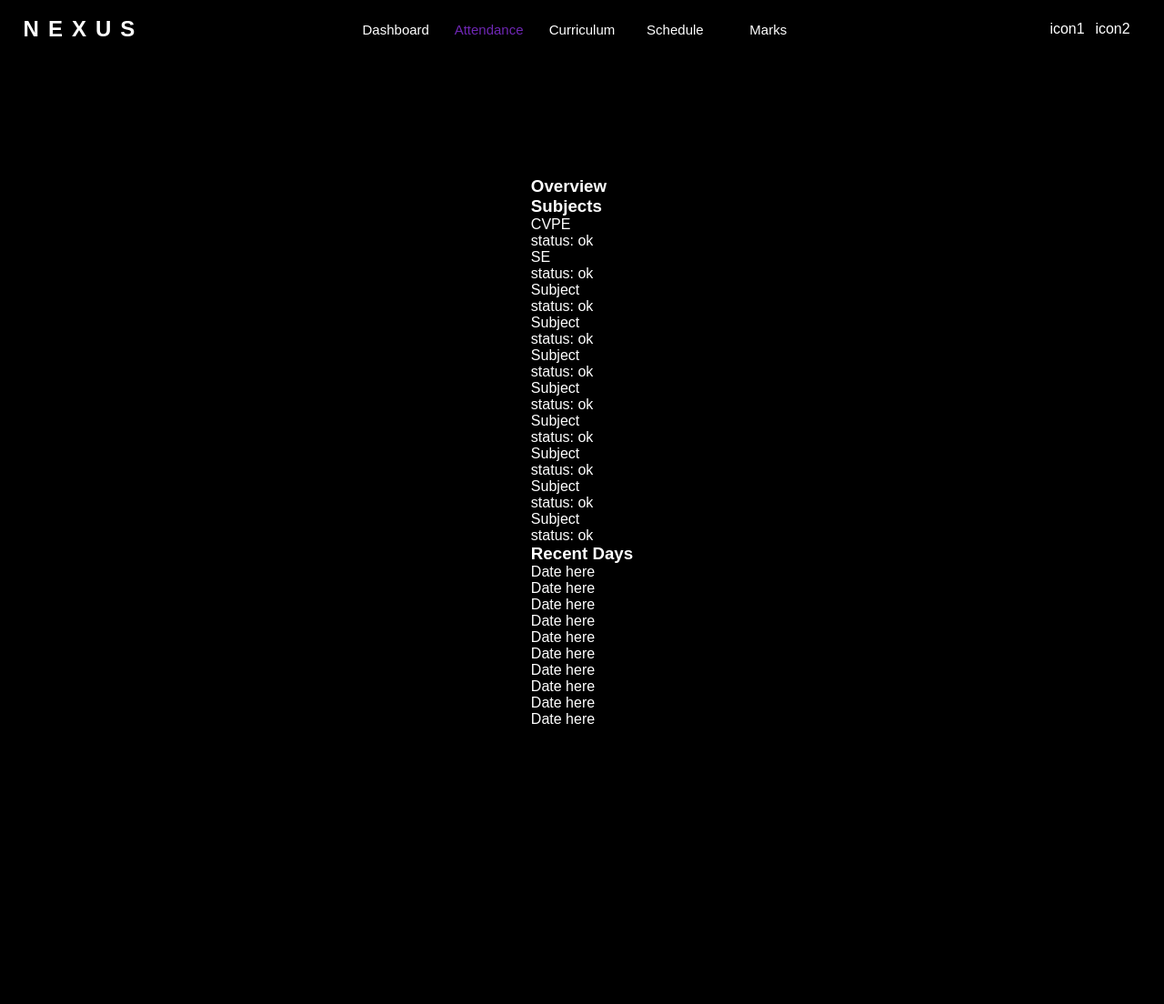
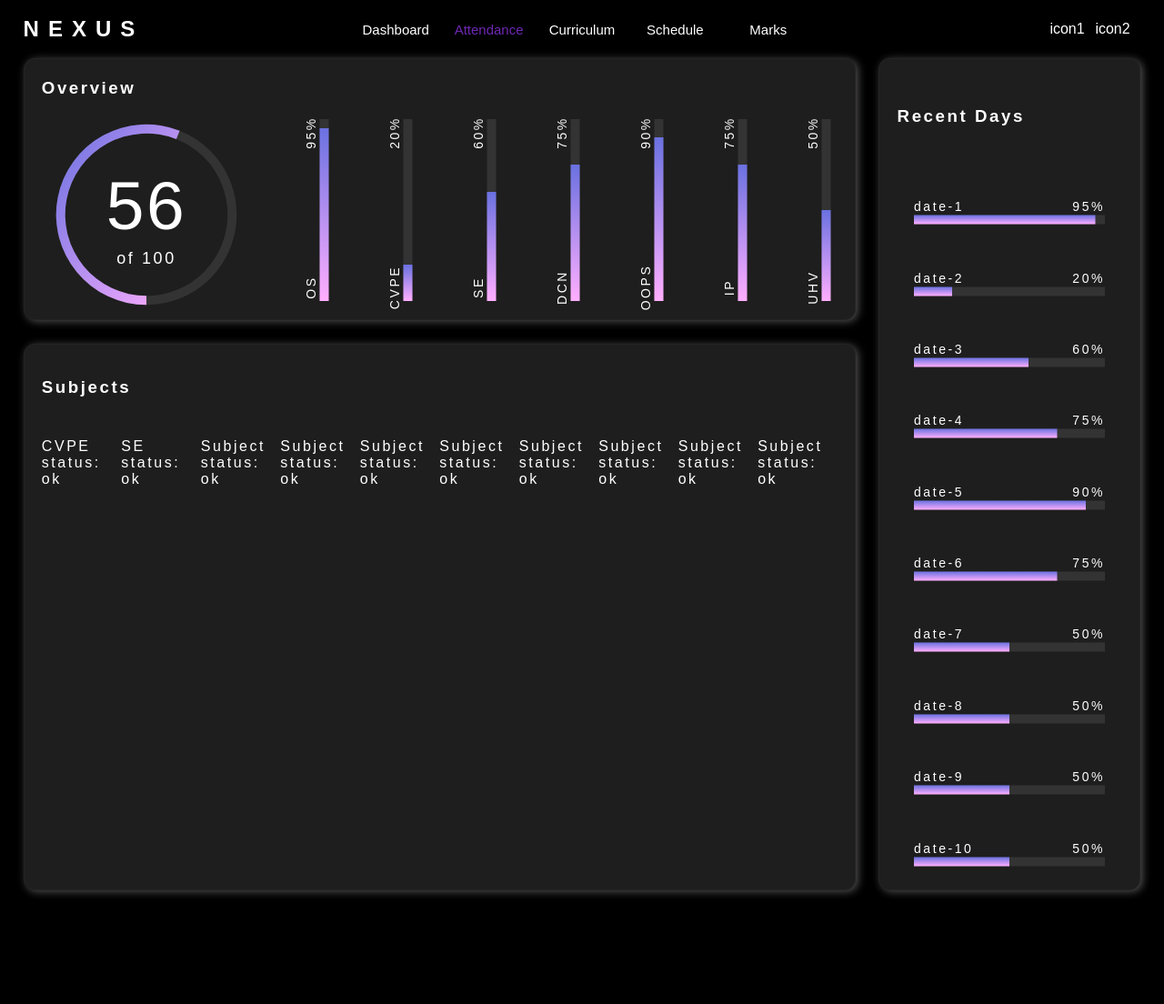
Before and after one commit to AdithyanSV/Project_Nexus, a PHP site: page /attendance.html in a window 1280 px wide. Shown: the whole page at 91% size. Before the commit the page ends 796 px from the top, so only its background shows below. Run offline with PHP 8.4, Linux system fonts and the light colour scheme.

Commit message:
Added code for sall radial chart and added targeted sections for pages in js

```diff
--- a/Frontend/Student/attendance.html
+++ b/Frontend/Student/attendance.html
@@ -24,12 +24,44 @@
             <div class="icon2">icon2</div>
         </div>
     </div>
-    <div class="attend">
-        <div class="graph cspan2">
-            <h3> Overview</h3>
+    <div class="attendance">
+        <div class="tile cspan3">
+            <div class="title">
+                <h3>Overview</h3>
             </div>
-        <div class="graph cspan2">
+            <div class="content">
+                <div class="radialChart" id="radialChart1"></div>
+                <div id="verticalChart1" class="vBarChart"></div>
+                <div id="verticalChart2" class="vBarChart"></div>
+                <div id="verticalChart3" class="vBarChart"></div>
+                <div id="verticalChart4" class="vBarChart"></div>
+                <div id="verticalChart5" class="vBarChart"></div>
+                <div id="verticalChart6" class="vBarChart"></div>
+                <div id="verticalChart7" class="vBarChart"></div>
+            </div>
+        </div>
+        <div class="tile rspan3">
+            <div class="title">
+                <h3>Recent Days</h3>
+            </div>
+            <div class="content2">
+                <div class="hBarChart" id="horizontalChart1"></div>
+                <div class="hBarChart" id="horizontalChart2"></div>
+                <div class="hBarChart" id="horizontalChart3"></div>
+                <div class="hBarChart" id="horizontalChart4"></div>
+                <div class="hBarChart" id="horizontalChart5"></div>
+                <div class="hBarChart" id="horizontalChart6"></div>
+                <div class="hBarChart" id="horizontalChart7"></div>
+                <div class="hBarChart" id="horizontalChart8"></div>
+                <div class="hBarChart" id="horizontalChart9"></div>
+                <div class="hBarChart" id="horizontalChart10"></div>
+            </div>
+        </div>
+        <div class="tile cspan3 rspan2">
+            <div class="title">
                 <h3>Subjects</h3>
+            </div>
+            <div class="content">
                 <div>
                     CVPE <br>
                     status: ok
@@ -70,39 +102,9 @@
                     Subject<br>
                     status: ok
                 </div>
-            <div class="graph rspan2">
-                <h3>Recent Days</h3>
-                <div>
-                    Date here
-                </div>
-                <div>
-                    Date here
-                </div>
-                <div>
-                    Date here
-                </div>
-                <div>
-                    Date here
-                </div>
-                <div>
-                    Date here
-                </div>
-                <div>
-                    Date here
-                </div>
-                <div>
-                    Date here
-                </div>
-                <div>
-                    Date here
-                </div>
-                <div>
-                    Date here
-                </div>
-                <div>
-                    Date here
+
             </div>
         </div>
-        </div>
+        <script src="student.js"></script>
 </body>
 </html>
--- a/Frontend/Student/curriculum.html
+++ b/Frontend/Student/curriculum.html
@@ -25,7 +25,7 @@
         </div>
     </div>
     <div class="curriculum">
-        <div class="tile cspan3">
+        <div class="tile cspan2">
             <div class="title">
                 <h3>A</h3>
             </div>
--- a/Frontend/Student/student.css
+++ b/Frontend/Student/student.css
@@ -6,7 +6,7 @@
  }
 body
 {
-    width:100vw ;
+    width:100%;
     min-height: 100vh;
     background-color: black;
     color: white;
@@ -76,6 +76,39 @@ body
     grid-gap: 2vw;
     grid-template-rows: repeat(2, 22.5vw);
 }
+.attendance{
+    width: 96vw;
+    height: 130vh;
+    display: grid;
+    grid-template-columns: repeat(4, 22.5vw);
+    grid-gap: 2vw;
+    grid-template-rows: repeat(3, 22.5vw);
+}
+.curriculum
+{
+    width: 96vw;
+    height: 85vh;
+    display: grid;
+    grid-template-columns: repeat(4, 22.5vw);
+    grid-gap: 2vw;
+    grid-template-rows: repeat(2, 22.5vw);
+}
+.schedule{
+    width: 96vw;
+    height: 130vh;
+    display: grid;
+    grid-template-columns: repeat(4, 22.5vw);
+    grid-gap: 2vw;
+    grid-template-rows: repeat(3, 22.5vw);
+}
+.marks{
+    width: 96vw;
+    height: 130vh;
+    display: grid;
+    grid-template-columns: repeat(4, 22.5vw);
+    grid-gap: 2vw;
+    grid-template-rows: repeat(3, 22.5vw);
+}
 .tile{
     padding: 1.5vw;
     border:1px solid rgb(36, 36, 36);
@@ -102,6 +135,10 @@ body
 .rspan2
 {
     grid-row: span 2;
+}
+.rspan3
+{
+    grid-row: span 3;
 }
 .cspan2
 {
--- a/Frontend/Student/student.js
+++ b/Frontend/Student/student.js
@@ -75,6 +75,84 @@ function RadialChart(currentValue, maxValue, location) {
         .style("font-size", "18px")
         .style("fill", "white")
         .text(`of ${maxValue}`);
+};
+//Sall Radial Chart
+function smallRadialChart(currentValue, maxValue, location) {
+
+    // Set up the SVG canvas dimensions
+    const container = d3.select(location);
+    const width = container.node().clientWidth;
+    const height = container.node().clientHeight;
+    const margin = Math.min(width, height) * 0.09; // 10% of the smallest dimension
+    const radius = Math.min(width, height) / 2 - margin;
+
+    // Set up the SVG canvas
+    const svg = container
+        .append("svg")
+        .attr("width", width)
+        .attr("height", height)
+        .append("g")
+        .attr("transform", `translate(${width / 2}, ${height / 2})`);
+
+    // Background circle
+    svg.append("circle")
+        .attr("cx", 0)
+        .attr("cy", 0)
+        .attr("r", radius)
+        .style("fill", "none")
+        .style("stroke", "#333")
+        .style("stroke-width", "6px");
+
+    // Data
+    // const currentValue = 4;
+    // const maxValue = 10;
+
+    // Arc generator
+    const arc = d3.arc()
+        .innerRadius(radius-3)
+        .outerRadius(radius+3)
+        .startAngle(-Math.PI)
+        .endAngle((2 * Math.PI) * (currentValue / maxValue) - Math.PI);
+
+    // Gradient for the progress arc
+    const gradient = svg.append("defs")
+        .append("linearGradient")
+        .attr("id", "gradient")
+        .attr("x1", "0%")
+        .attr("y1", "0%")
+        .attr("x2", "100%")
+        .attr("y2", "100%");
+
+    gradient.append("stop")
+        .attr("offset", "0%")
+        .attr("stop-color", "#6A71E0");
+
+    gradient.append("stop")
+        .attr("offset", "100%")
+        .attr("stop-color", "#FFAEFF");
+
+    // Progress arc
+    svg.append("path")
+        .attr("d", arc)
+        .style("fill", "url(#gradient)");
+
+    // Text for the current value
+    svg.append("text")
+        .attr("text-anchor", "middle")
+        .attr("dy", ".21em")
+        .attr("class", "current-value")
+        .style("font-size", "75px")
+        .style("fill", "white")
+        .text(currentValue);
+
+    // // Text for the maximum value
+    // svg.append("text")
+    //     .attr("text-anchor", "middle")
+    //     .attr("dy", "3em")
+    //     .attr("class", "max-value")
+    //     .style("font-size", "18px")
+    //     .style("fill", "white")
+    //     .text(`of ${maxValue}`);
 };
 //Vertical Bar Chart
 function verticalBarChart(currentValue, maxValue, subject, location) {
@@ -225,7 +303,38 @@ function horizontalBarChart(currentValue, maxValue, subject, location) {
         .text(subject);
 }
 
-// Chart Function Calls
+
+document.addEventListener("DOMContentLoaded", () => {
+    const page = window.location.pathname;
+    // const page = document.body.getAttribute("data-page");
+    // console.log(page);
+    if(page.includes ("dash.html")){
+        dash();
+    }
+    else if (page.includes ("curriculum.html")){
+        console.log("In Student Curriculum Page");
+        curriculum();
+    }
+    else if (page.includes ("attendance.html")){
+        attendance();
+    }
+    else if (page.includes ("schedule.html")){
+        console.log("In Student Schedule Page");
+        schedule();
+    }
+    else if (page.includes ("marks.html")){
+        console.log("In Student Marks Page");
+        marks();
+    }
+    else{
+        console.log("Error Detected, Invalid Page");
+    }
+
+
+
+
+    function dash(){
+        console.log("In Student Dashboard");
         verticalBarChart(95, 100, "OS", "#verticalChart1");
         verticalBarChart(20, 100, "CVPE", "#verticalChart2");
         verticalBarChart(60, 100, "SE", "#verticalChart3");
@@ -233,15 +342,46 @@ verticalBarChart(75, 100, "DCN", "#verticalChart4");
         verticalBarChart(90, 100, "OOPS", "#verticalChart5");
         verticalBarChart(75, 100, "IP", "#verticalChart6");
         verticalBarChart(50, 100, "UHV", "#verticalChart7");
-horizontalBarChart(95, 100, "OS", "#horizontalChart1");
-horizontalBarChart(20, 100, "CVPE", "#horizontalChart2");
-horizontalBarChart(60, 100, "SE", "#horizontalChart3");
-horizontalBarChart(75, 100, "DCN", "#horizontalChart4");
-horizontalBarChart(90, 100, "OOPS", "#horizontalChart5");
-horizontalBarChart(75, 100, "IP", "#horizontalChart6");
-horizontalBarChart(50, 100, "UHV", "#horizontalChart7");
-horizontalBarChart(50, 100, "BS", "#horizontalChart8");
+        RadialChart(56, 100, "#radialChart1");
+        RadialChart(4, 10, "#radialChart2");
+    };
+
+    function attendance(){
+        console.log("In Student Attendance Page");
+        verticalBarChart(95, 100, "OS", "#verticalChart1");
+        verticalBarChart(20, 100, "CVPE", "#verticalChart2");
+        verticalBarChart(60, 100, "SE", "#verticalChart3");
+        verticalBarChart(75, 100, "DCN", "#verticalChart4");
+        verticalBarChart(90, 100, "OOPS", "#verticalChart5");
+        verticalBarChart(75, 100, "IP", "#verticalChart6");
+        verticalBarChart(50, 100, "UHV", "#verticalChart7");
+        RadialChart(56, 100, "#radialChart1");
+        horizontalBarChart(95, 100, "date-1", "#horizontalChart1");
+        horizontalBarChart(20, 100, "date-2", "#horizontalChart2");
+        horizontalBarChart(60, 100, "date-3", "#horizontalChart3");
+        horizontalBarChart(75, 100, "date-4", "#horizontalChart4");
+        horizontalBarChart(90, 100, "date-5", "#horizontalChart5");
+        horizontalBarChart(75, 100, "date-6", "#horizontalChart6");
+        horizontalBarChart(50, 100, "date-7", "#horizontalChart7");
+        horizontalBarChart(50, 100, "date-8", "#horizontalChart8");
+        horizontalBarChart(50, 100, "date-9", "#horizontalChart9");
+        horizontalBarChart(50, 100, "date-10", "#horizontalChart10");
+    }
+
+    function curriculum(){
+        console.log("In Student Curriculum Page");
+    }
+
+    function schedule(){
+        console.log("In Student Schedule Page");
+    }
+
+    function marks(){
+        console.log("In Student Marks Page");
+        RadialChart(4, 10, "#radialChart2");
+    }
+});
 
 
-RadialChart(56, 100, "#radialChart1");
-RadialChart(4, 10, "#radialChart2");
+
+// Chart Function Calls
```
Also changed, not shown: Frontend/Student/dash.html (+3 -8 lines), Frontend/Student/marks.html (+27 -4 lines), Frontend/Student/schedule.html (+5 -5 lines). Lines whose indentation alone changed are shown as unchanged.
